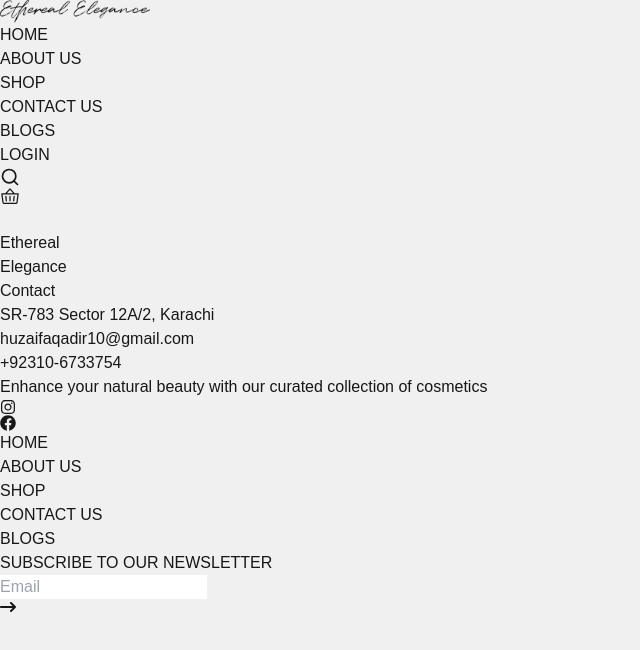
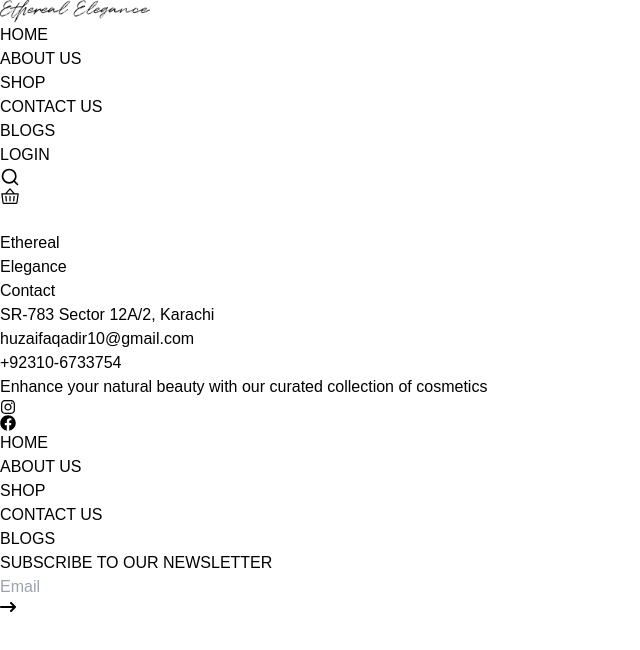
Before and after one commit to Huzaifa19999/Ethereal-Elegance-Cosmetics, a Next.js app: page / in a window 1280 px wide. Shown: the top 650 px of the page, without its empty margins (0-640 px from the left). Built offline with nearby package versions, Linux system fonts and the light colour scheme.

Commit message:
ethereal

```diff
--- a/src/app/globals.css
+++ b/src/app/globals.css
@@ -24,10 +24,11 @@ body {
 
 
 html, body {
-  background-color: #f0f0f0;
+  background-color: white;
   margin: 0;
   padding: 0;
   height: 100%;
+  color: black;
 }
 
 * {
@@ -39,9 +40,6 @@ li {
   list-style-type: none;
 }
 
-.arrow {
-  /* font-size: 30px; */
-}
 
 .position-footer {
   top: -40px;
@@ -72,7 +70,3 @@ li {
 
   transform: scaleX(1);
 }
-
-.stylish-text {
-  font-family: ;
-}
```
